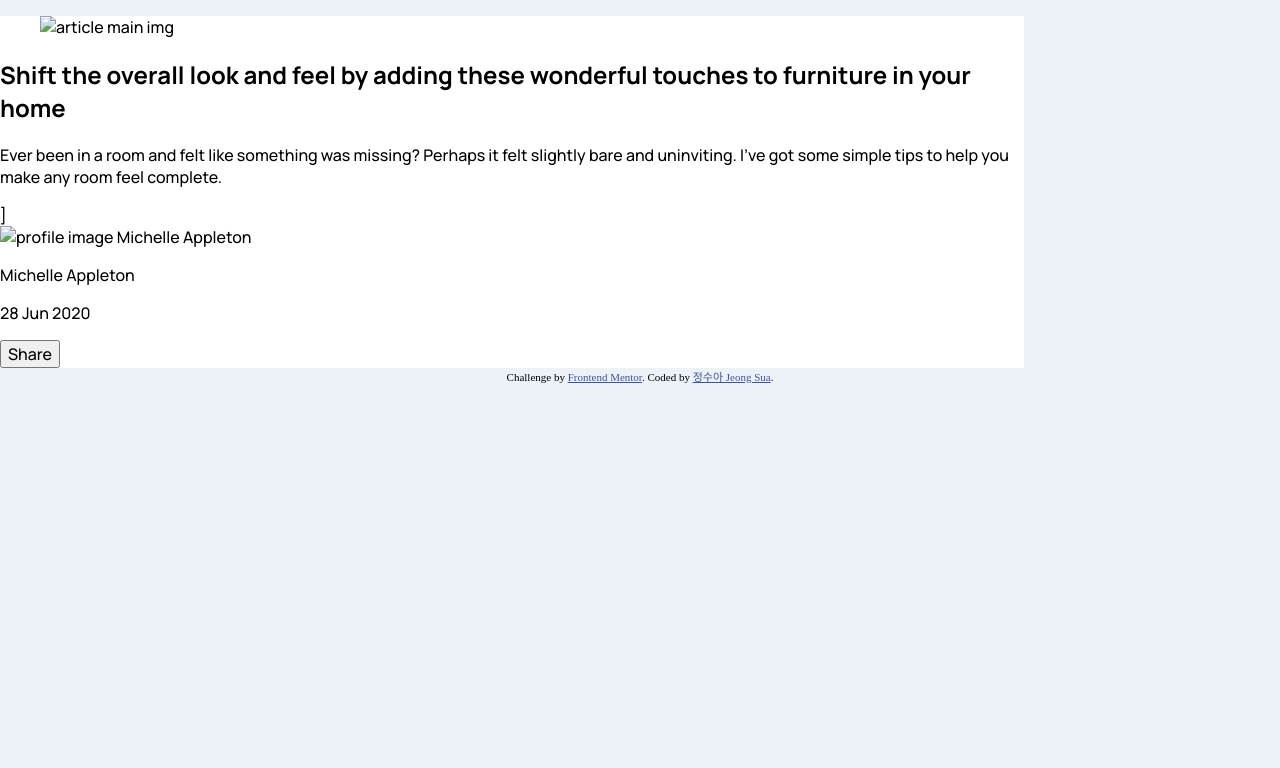
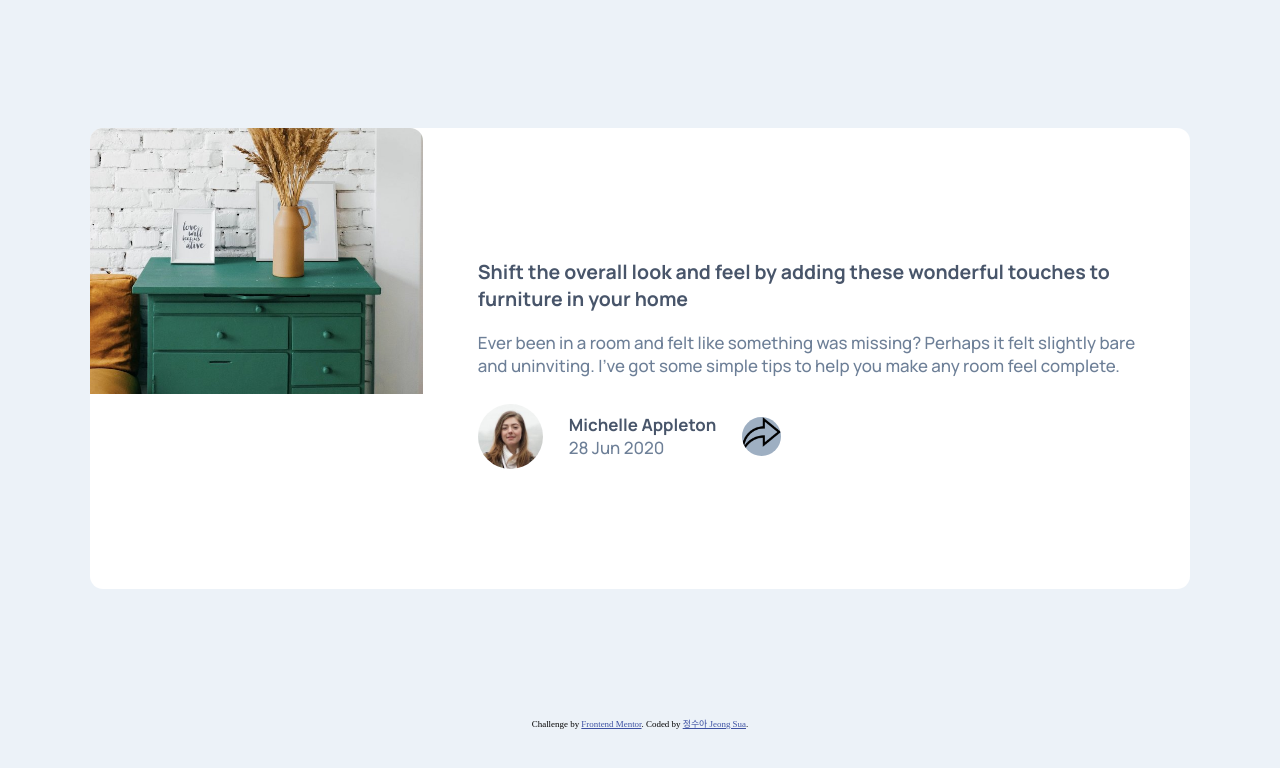
Before and after one commit to SuaJeong-winter/FEM-10-article-preview-component, a plain HTML site: page index.html in a window 1280 px wide. Drawn offline with Linux system fonts and the light colour scheme.

Commit message:
style: 프로필 카드 부분 스타일링 업데이트

```diff
--- a/index.html
+++ b/index.html
@@ -26,10 +26,15 @@
   </head>
   <body>
     <main>
-      <figure>
-        <img src="#" alt="article main img" class="main__img" />
-      </figure>
       <article class="main__text">
+        <section class="main__section--img">
+          <img
+            src="./images/drawers.jpg"
+            alt="article main img"
+            class="main__img"
+          />
+        </section>
+        <section class="main__section--content">
           <h1>
             Shift the overall look and feel by adding these wonderful touches to
             furniture in your home
@@ -39,16 +44,18 @@
             felt slightly bare and uninviting. I’ve got some simple tips to help
             you make any room feel complete.
           </p>
-        <section>
-          ]
+          <section class="main__section--profile">
             <img
-            src="#"
+              src="./images/avatar-michelle.jpg"
               alt="profile image Michelle Appleton"
               class="profile--img"
             />
+            <div class="profile__text">
               <p class="profile--name">Michelle Appleton</p>
               <p class="profile--date">28 Jun 2020</p>
-          <button class="btn__share">Share</button>
+            </div>
+            <img src="./images/share.png" class="share--img" />
+          </section>
         </section>
       </article>
     </main>
--- a/styles/reset.css
+++ b/styles/reset.css
@@ -5,7 +5,7 @@
 }
 
 body {
-  margin: 0 0;
+  margin: 0;
 }
 
 img,
--- a/styles/styles.css
+++ b/styles/styles.css
@@ -7,17 +7,78 @@
   --font-manrope: "Manrope", sans-serif;
   --font-weight-medium: 500;
   --font-weight-bold: 700;
+
+  font-size: 13px;
 }
 
 /* main */
 body {
   background-color: var(--LightGrayishBlue);
+  justify-content: center;
+  align-items: center;
 }
 
 main {
   font-family: var(--font-manrope);
   background-color: var(--White);
-  width: 80%;
+  margin: 10% 7%;
+  border-radius: 1rem;
+}
+
+.main__text {
+  display: flex;
+  flex-direction: column;
+}
+
+.main__img {
+  box-sizing: border-box;
+  width: 100%;
+  border-radius: 1rem 1rem 0 0;
+}
+
+h1 {
+  font-size: 1.5rem;
+  color: var(--VeryDarkGrayishBlue);
+}
+p {
+  font-size: 1.3rem;
+  color: var(--DesaturatedDarkBlue);
+}
+
+.main__section--content {
+  margin: 10% 5%;
+}
+
+.main__section--profile {
+  display: flex;
+  align-items: center;
+}
+
+.profile--img {
+  border-radius: 50%;
+  width: 5rem;
+  height: 5rem;
+}
+
+.profile__text {
+  padding: 1.5rem;
+}
+
+.profile--name,
+.profile--date {
+  margin: 0 0.5rem;
+}
+
+.profile--name {
+  color: var(--VeryDarkGrayishBlue);
+  font-weight: 700;
+}
+
+.share--img {
+  border-radius: 50%;
+  background-color: var(--GrayishBlue);
+  width: 3rem;
+  height: 3rem;
 }
 
 /* Footer */
@@ -28,3 +89,9 @@ main {
 .attribution a {
   color: hsl(228, 45%, 44%);
 }
+
+@media (min-width: 441px) {
+  .main__text {
+    flex-direction: row;
+  }
+}
```
Also changed, not shown: images/share.png (added). Lines whose indentation alone changed are shown as unchanged.
